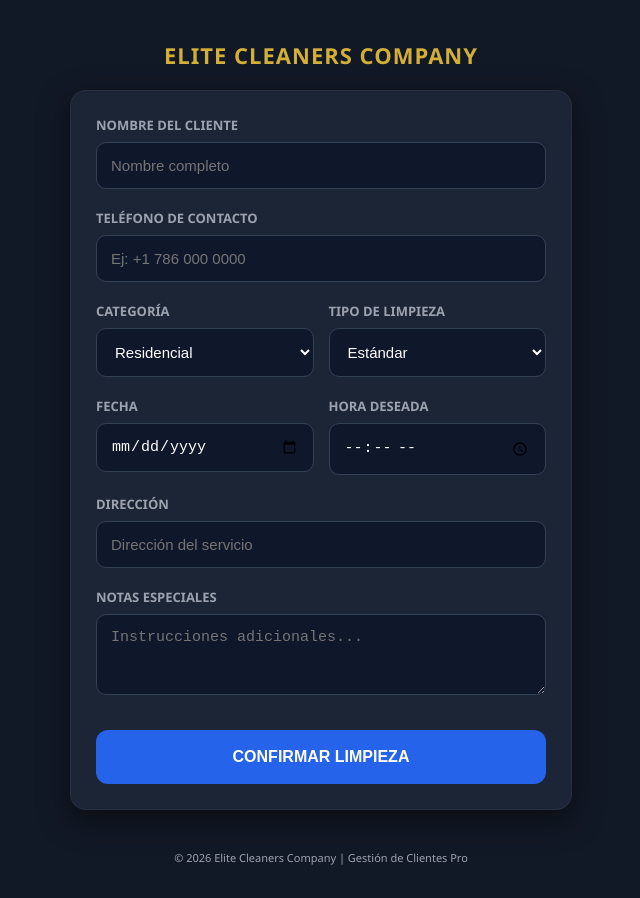
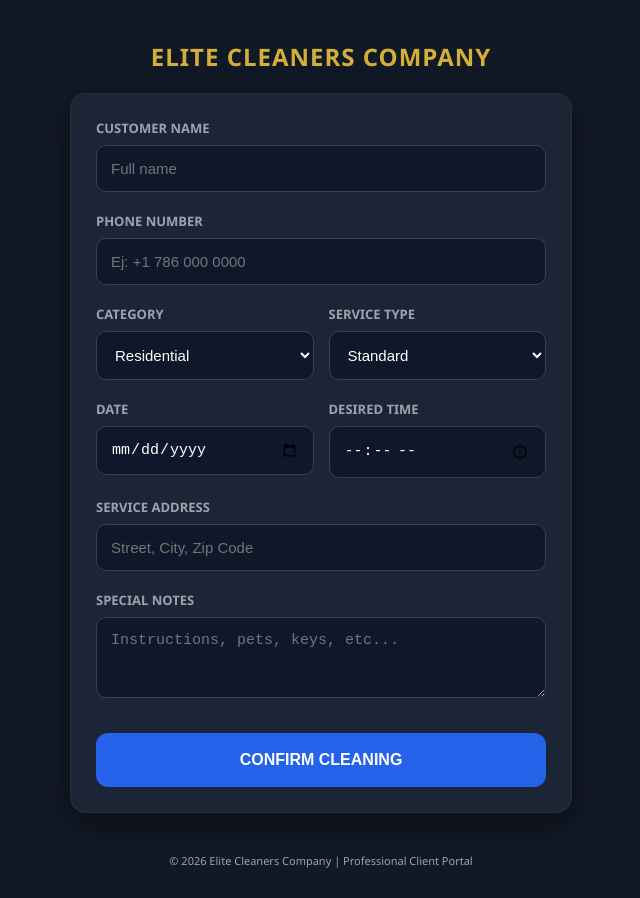
Before and after one commit to Rodrigodanielfranco94-png/elite-cleaners-client-app, a website: page Index.html in a window 1280 px wide. Shown: the whole page, without its empty margins (319-959 px from the left). Drawn offline with Linux system fonts and the light colour scheme.

Commit message:
Update Index.html

```diff
--- a/Index.html
+++ b/Index.html
@@ -1,9 +1,9 @@
 <!DOCTYPE html>
-<html lang="es">
+<html lang="en">
 <head>
     <meta charset="UTF-8">
     <meta name="viewport" content="width=device-width, initial-scale=1.0">
-    <title>Elite Cleaners - Reserva Pro</title>
+    <title>Elite Cleaners - Booking Pro</title>
     <style>
         :root {
             --gold: #d4af37;
@@ -19,7 +19,7 @@
             margin: 0; padding: 0; color: var(--white);
         }
         .header { text-align: center; padding: 40px 20px 20px 20px; }
-        h1 { font-size: 22px; color: var(--gold); letter-spacing: 1px; text-transform: uppercase; margin: 0; }
+        h1 { font-size: 24px; color: var(--gold); letter-spacing: 1px; text-transform: uppercase; margin: 0; }
 
         .container {
             max-width: 450px; margin: 0 auto 40px auto; padding: 25px;
@@ -61,61 +61,61 @@
 
     <div class="container">
         <div class="form-group">
-            <label>Nombre del Cliente</label>
-            <input type="text" id="nombre" placeholder="Nombre completo">
+            <label>Customer Name</label>
+            <input type="text" id="nombre" placeholder="Full name">
         </div>
 
         <div class="form-group">
-            <label>Teléfono de Contacto</label>
+            <label>Phone Number</label>
             <input type="tel" id="telCliente" placeholder="Ej: +1 786 000 0000">
         </div>
 
         <div class="row">
             <div class="form-group">
-                <label>Categoría</label>
+                <label>Category</label>
                 <select id="categoria">
-                    <option value="Residencial">Residencial</option>
-                    <option value="Comercial">Comercial</option>
+                    <option value="Residential">Residential</option>
+                    <option value="Commercial">Commercial</option>
                 </select>
             </div>
             <div class="form-group">
-                <label>Tipo de Limpieza</label>
+                <label>Service Type</label>
                 <select id="tipo">
-                    <option value="Estándar">Estándar</option>
-                    <option value="Profunda">Profunda</option>
+                    <option value="Standard">Standard</option>
+                    <option value="Deep Cleaning">Deep Cleaning</option>
                     <option value="Move-in">Move-in</option>
                     <option value="Move-out">Move-out</option>
-                    <option value="Post-Construcción">Post-Construcción</option>
+                    <option value="Post-Construction">Post-Construction</option>
                 </select>
             </div>
         </div>
 
         <div class="row">
             <div class="form-group">
-                <label>Fecha</label>
+                <label>Date</label>
                 <input type="date" id="fecha">
             </div>
             <div class="form-group">
-                <label>Hora Deseada</label>
+                <label>Desired Time</label>
                 <input type="time" id="hora">
             </div>
         </div>
 
         <div class="form-group">
-            <label>Dirección</label>
-            <input type="text" id="direccion" placeholder="Dirección del servicio">
+            <label>Service Address</label>
+            <input type="text" id="direccion" placeholder="Street, City, Zip Code">
         </div>
 
         <div class="form-group">
-            <label>Notas Especiales</label>
-            <textarea id="notas" rows="3" placeholder="Instrucciones adicionales..."></textarea>
+            <label>Special Notes</label>
+            <textarea id="notas" rows="3" placeholder="Instructions, pets, keys, etc..."></textarea>
         </div>
 
-        <button class="btn-reserve" onclick="enviarReserva()">Confirmar Limpieza</button>
+        <button class="btn-reserve" onclick="enviarReserva()">Confirm Cleaning</button>
     </div>
 
     <footer>
-        &copy; 2026 Elite Cleaners Company | Gestión de Clientes Pro
+        &copy; 2026 Elite Cleaners Company | Professional Client Portal
     </footer>
 
     <script>
@@ -130,23 +130,23 @@
             const notas = document.getElementById('notas').value;
 
             if(!nombre || !fecha || !direccion || !telCliente) {
-                alert("Por favor completa los campos obligatorios: Nombre, Teléfono, Fecha y Dirección.");
+                alert("Please fill in the required fields: Name, Phone, Date, and Address.");
                 return;
             }
 
-            // CONFIGURA TU NÚMERO AQUÍ (Sin el +)
+            // CONFIGURE YOUR PHONE NUMBER HERE (Digits only, no +)
             const numeroEmpresa = "19253362884";
 
-            const mensaje = `*NUEVA SOLICITUD DE LIMPIEZA*%0A` +
+            const mensaje = `*NEW CLEANING REQUEST*%0A` +
                           `----------------------------%0A` +
-                          `*Cliente:* ${nombre}%0A` +
-                          `*Teléfono:* ${telCliente}%0A` +
-                          `*Categoría:* ${categoria}%0A` +
-                          `*Tipo:* ${tipo}%0A` +
-                          `*Fecha:* ${fecha}%0A` +
-                          `*Hora:* ${hora}%0A` +
-                          `*Dirección:* ${direccion}%0A` +
-                          `*Notas:* ${notas || "Sin notas"}%0A` +
+                          `*Customer:* ${nombre}%0A` +
+                          `*Phone:* ${telCliente}%0A` +
+                          `*Category:* ${categoria}%0A` +
+                          `*Type:* ${tipo}%0A` +
+                          `*Date:* ${fecha}%0A` +
+                          `*Time:* ${hora}%0A` +
+                          `*Address:* ${direccion}%0A` +
+                          `*Notes:* ${notas || "No notes"}%0A` +
                           `----------------------------`;
 
             window.open(`https://wa.me/${numeroEmpresa}?text=${mensaje}`, '_blank');
```
